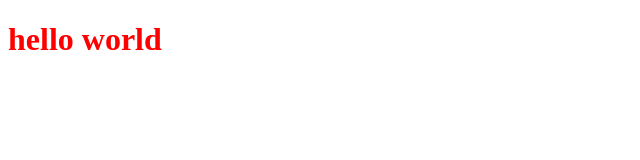
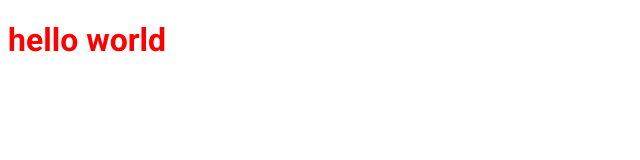
Before and after one commit to wdrik/ignews, a Next.js app: page / in a window 1280 px wide. Shown: the top 160 px of the page, without its empty margins (0-640 px from the left). Built offline with nearby package versions, Linux system fonts and the light colour scheme.

Commit message:
chore: add _document and external fonts

```diff
--- /dev/null
+++ b/src/pages/_document.tsx
@@ -0,0 +1,22 @@
+import Document, { Html, Head, Main, NextScript } from "next/document";
+
+export default class MyDocument extends Document {
+  render() {
+    return (
+      <Html lang="en">
+        <Head>
+          <link rel="preconnect" href="https://fonts.gstatic.com" />
+          <link
+            href="https://fonts.googleapis.com/css2?family=Roboto:wght@400;700;900&display=swap"
+            rel="stylesheet"
+          />
+          <title>ig.news</title>
+        </Head>
+        <body>
+          <Main />
+          <NextScript />
+        </body>
+      </Html>
+    );
+  }
+}
--- a/src/styles/home.module.scss
+++ b/src/styles/home.module.scss
@@ -1,3 +1,4 @@
 .title {
   color: red;
+  font-family: Roboto;
 }
```
